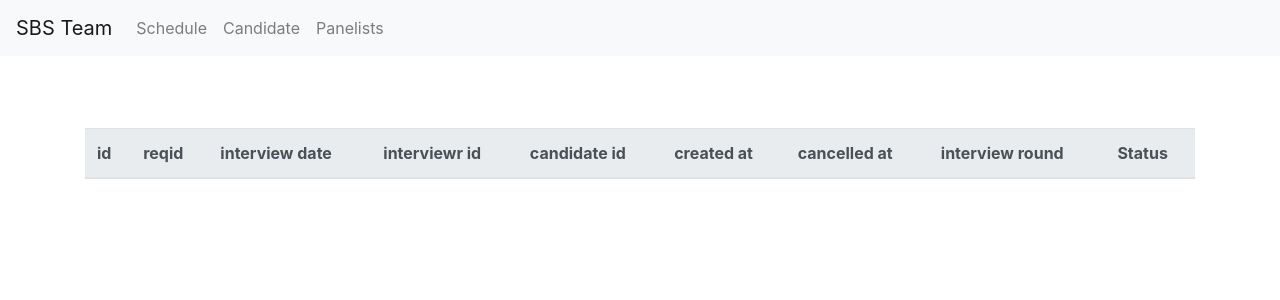
After one commit to karthik9632/Scheduler, a Django app: page / in a window 1280 px wide. The commit adds this page. Shown: the top 300 px of the page. Run offline with Django 3.2, Linux system fonts and the light colour scheme; data that the repository does not hold is empty.

Commit message:
ui - schedule

```diff
--- a/templates/base.html
+++ b/templates/base.html
@@ -2,15 +2,36 @@
 <html>
 <head>
     <title>Schedule Interview</title>
+    <link rel="stylesheet" href="https://cdn.jsdelivr.net/npm/bootstrap@4.4.1/dist/css/bootstrap.min.css" integrity="sha384-Vkoo8x4CGsO3+Hhxv8T/Q5PaXtkKtu6ug5TOeNV6gBiFeWPGFN9MuhOf23Q9Ifjh" crossorigin="anonymous">
+    <script src="https://code.jquery.com/jquery-3.4.1.slim.min.js" integrity="sha384-J6qa4849blE2+poT4WnyKhv5vZF5SrPo0iEjwBvKU7imGFAV0wwj1yYfoRSJoZ+n" crossorigin="anonymous"></script>
+<script src="https://cdn.jsdelivr.net/npm/popper.js@1.16.0/dist/umd/popper.min.js" integrity="sha384-Q6E9RHvbIyZFJoft+2mJbHaEWldlvI9IOYy5n3zV9zzTtmI3UksdQRVvoxMfooAo" crossorigin="anonymous"></script>
+<script src="https://cdn.jsdelivr.net/npm/bootstrap@4.4.1/dist/js/bootstrap.min.js" integrity="sha384-wfSDF2E50Y2D1uUdj0O3uMBJnjuUD4Ih7YwaYd1iqfktj0Uod8GCExl3Og8ifwB6" crossorigin="anonymous"></script>
 </head>
 <body>
 
-    <a href="{% url 'candidate' %}">Candidate</a>
-    <a href="{% url 'panelists' %}">Panelists</a>
-    <br>
-    <br>
-    <br>
-    {% block content %}{% endblock content %}
 
+    <nav class="navbar navbar-expand-lg navbar-light bg-light">
+        <a class="navbar-brand" href="/">SBS Team</a>
+
+        <div class="collapse navbar-collapse" id="navbarSupportedContent">
+          <ul class="navbar-nav mr-auto">
+            <li class="nav-item">
+              <a class="nav-link" href="{% url 'schedules' %}">Schedule</a>
+          </li>
+          <li class="nav-item">
+                <a class="nav-link" href="{% url 'candidate' %}">Candidate</a>
+            </li>
+            <li class="nav-item">
+                <a class="nav-link" href="{% url 'panelists' %}">Panelists</a>
+            </li>
+          </ul>
+        </div>
+      </nav>
+
+      <br><br><br>
+
+    <div class="container">
+        {% block content %}{% endblock content %}
+    </div>
 </body>
 </html>
--- /dev/null
+++ b/templates/schedule.html
@@ -0,0 +1,40 @@
+
+
+{% extends "base.html" %}
+
+{% block content %}
+
+    <table class="table">
+        <thead class="thead-light">
+            <tr>
+                <th>id</th>
+                <th>reqid</th>
+                <th>interview date</th>
+                <th>interviewr id</th>
+                <th>candidate id</th>
+                <th>created at </th>
+                <th>cancelled at </th>
+                <th>interview round</th>
+                <th>Status</th>
+            </tr>
+        </thead>
+        {% for schedule in schedules %}
+        <tr>
+            <td>{{schedule.id}}</td>
+            <td>{{schedule.req_id}}</td>
+            <td>{{schedule.Interview_date_time}}</td>
+            <td><a href="{% url 'panelists' %}?pid={{schedule.interviewer_id}}">{{schedule.interviewer_id}}</a></td>
+            <td><a href="{% url 'candidate' %}?cid={{schedule.candidate_id}}">{{schedule.candidate_id}}</a></td>
+            <td>{{schedule.created_at}}</td>
+            <td>{{schedule.cancelled_at }}</td>
+            <td>{{schedule.interview_round }}</td>
+            <td>{{schedule.status }}</td>
+            <td></td>
+        </tr>
+        {% endfor %}
+
+    </table>
+
+
+
+    {% endblock content %}
--- a/ttt/urls.py
+++ b/ttt/urls.py
@@ -10,11 +10,12 @@
 
 
 from django.urls import path
-from .views import candidate_list, panelists_list
+from .views import candidate_list, panelists_list, schedule_list
 
 urlpatterns = [
     path('candidate', candidate_list, name='candidate'),
     path('panelist', panelists_list, name='panelists'),
+    path('', schedule_list, name='schedules'),
     # path('all_panelists/<int:candidate_id>/', all_panelists, name='all_panelists'),
     # ... other URL patterns ...
 ]
--- a/ttt/views.py
+++ b/ttt/views.py
@@ -46,22 +46,36 @@ from .models import *
 from django.db.models import Q
 
 def candidate_list(request):
-    candidates = Candidate.objects.all()
+    # candidates = Candidate.objects.all()
     # context = {'candidates': candidates}
+    c_id = request.GET.get('cid')
+    if c_id:
+        candidates = list(Candidate.objects.filter(id=c_id).values('id','req_id','candidate_name', 'email', 'lob' ,'interview_status', 'resume'))
+    else:
+        candidates = list(Candidate.objects.values('id','req_id','candidate_name', 'email', 'lob' ,'interview_status', 'resume'))
     args = {}
-    args['candidates'] = list(Candidate.objects.values('id','req_id','candidate_name', 'email', 'lob' ,'interview_status', 'resume'))
+    args['candidates'] = candidates
     return render(request, 'candidate.html', args)
     # return render(request, 'candidate.html', context=candidates.__dict__)
 
 
 def panelists_list(request):
-    c_id = request.GET.get('candidate_id')
+    c_id = request.GET.get('cid')
+    p_id = request.GET.get('pid')
     if c_id:
         lob = Candidate.objects.filter(id=c_id).first().lob
+        panelists = GTIPanelist.objects.filter(~Q(lob=lob)).values('sid','name', 'email', 'lob', 'is_available','number_of_interviews_in_a_month','prefered_round', 'location')
+    elif p_id:
+        panelists = GTIPanelist.objects.filter(sid=p_id).values('sid','name', 'email', 'lob', 'is_available','number_of_interviews_in_a_month','prefered_round', 'location')
     else:
-        lob=None
-    panelists = GTIPanelist.objects.filter(~Q(lob=lob)).values('sid','name', 'email', 'lob', 'is_available','number_of_interviews_in_a_month','prefered_round', 'location')
+        panelists = GTIPanelist.objects.values('sid','name', 'email', 'lob', 'is_available','number_of_interviews_in_a_month','prefered_round', 'location')
+
     args = {}
     args['panelists'] = list(panelists)
     args['candidate_id'] = c_id
     return render(request, 'panelist.html', args)
+
+def schedule_list(request):
+    args = {}
+    args['schedules'] = list(Interviews.objects.values())
+    return render(request, 'schedule.html', args)
```
Also changed, not shown: templates/candidate.html (+13 -10 lines), templates/panelist.html (+15 -12 lines).
